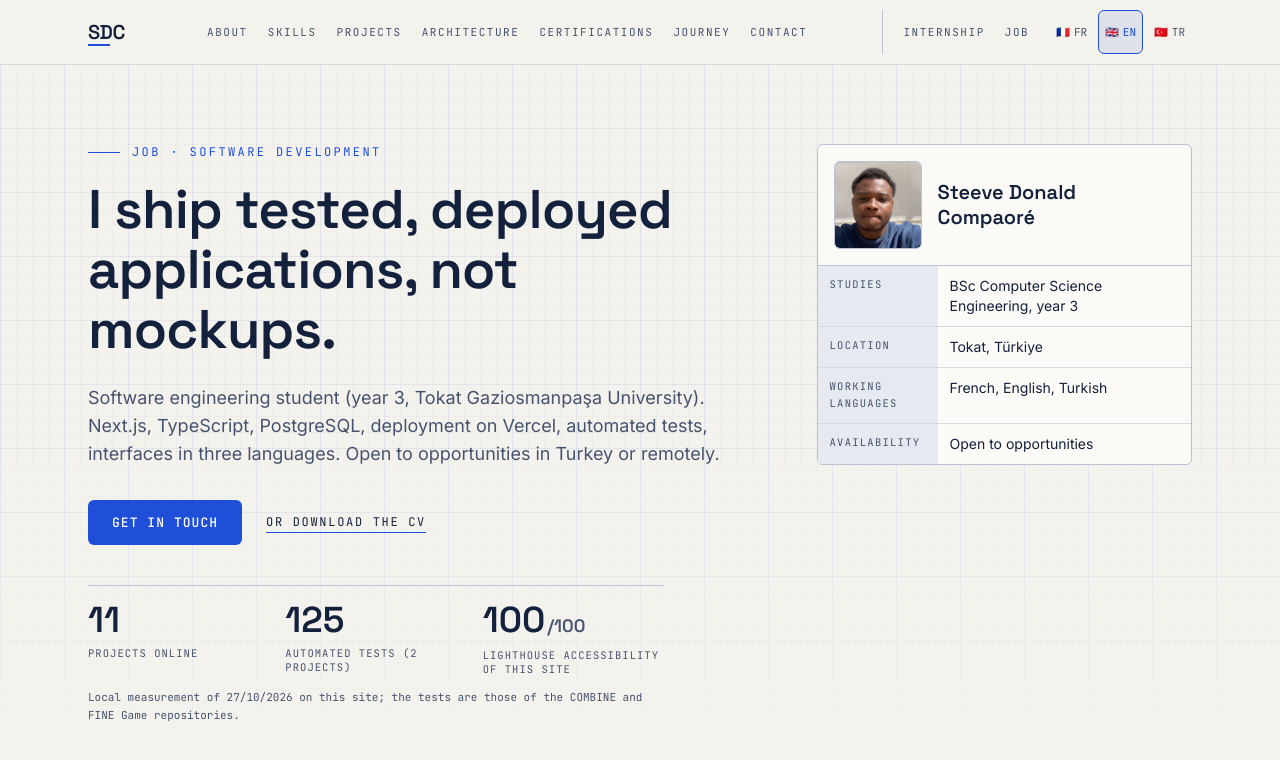
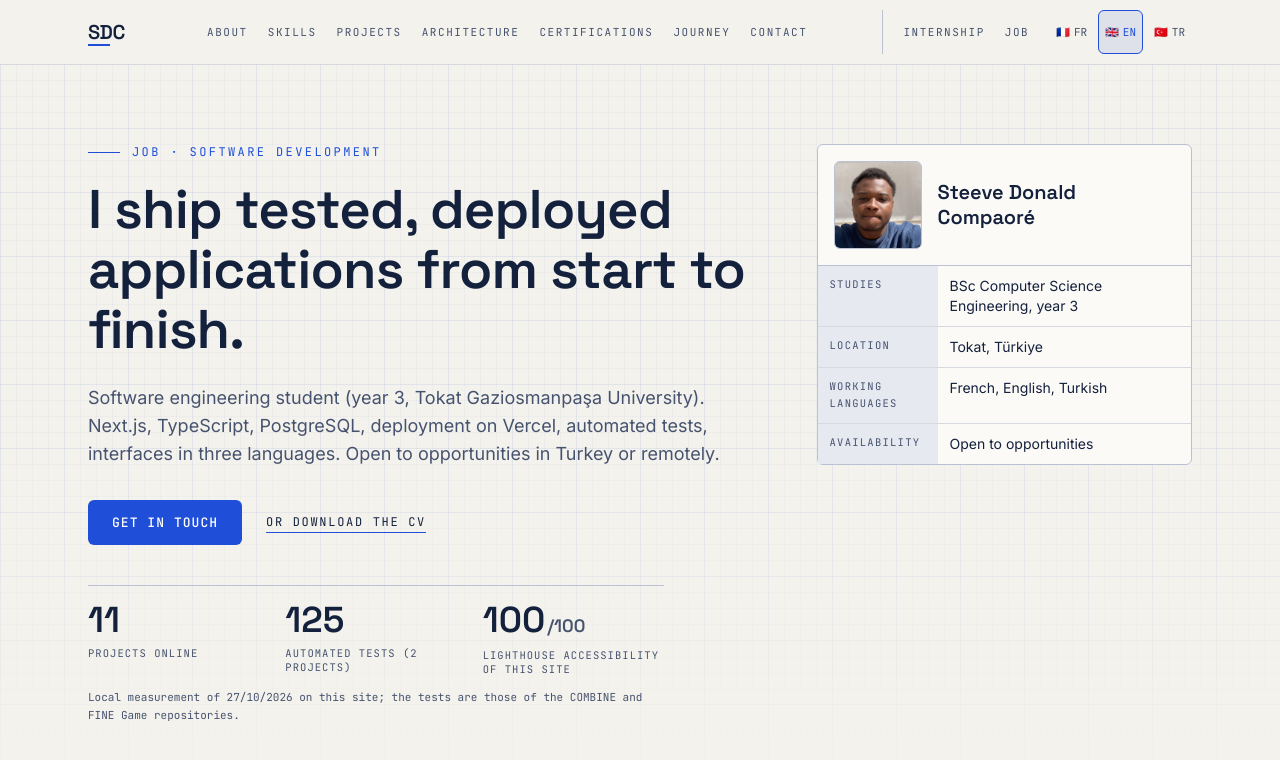
Before and after one commit to dosteeve2-hash/portfolio-v2, a Next.js app: page /en/emploi in a window 1280 px wide. Shown: the top 760 px of the page. Built offline with nearby package versions, Linux system fonts and the light colour scheme.

Commit message:
fix(emploi): titre honnête, sans « pas des maquettes » (plusieurs projets sont des aperçus)
Co-Authored-By: Claude Sonnet 5.5 <noreply@anthropic.com>

```diff
--- a/content/entry.ts
+++ b/content/entry.ts
@@ -143,7 +143,7 @@ const fr: EntryLocale = {
     metaDescription:
       'Applications testées et déployées : Next.js, TypeScript, PostgreSQL, Vercel. Études de cas avec architecture et preuves, CV et contact.',
     kicker: 'Emploi · Développement logiciel',
-    title: 'Je livre des applications testées et déployées, pas des maquettes.',
+    title: 'Je livre des applications testées et déployées de A à Z.',
     lead: "Étudiant en génie logiciel (3e année, Université de Tokat Gaziosmanpaşa). Next.js, TypeScript, PostgreSQL, déploiement sur Vercel, tests automatisés, interfaces en trois langues. Ouvert aux opportunités en Turquie ou à distance.",
     contact: 'Me contacter',
     cv: 'ou télécharger le CV',
@@ -234,7 +234,7 @@ const en: EntryLocale = {
     metaDescription:
       'Tested, deployed applications: Next.js, TypeScript, PostgreSQL, Vercel. Case studies with architecture and evidence, CV and contact.',
     kicker: 'Job · Software development',
-    title: 'I ship tested, deployed applications, not mockups.',
+    title: 'I ship tested, deployed applications from start to finish.',
     lead: 'Software engineering student (year 3, Tokat Gaziosmanpaşa University). Next.js, TypeScript, PostgreSQL, deployment on Vercel, automated tests, interfaces in three languages. Open to opportunities in Turkey or remotely.',
     contact: 'Get in touch',
     cv: 'or download the CV',
@@ -324,7 +324,7 @@ const tr: EntryLocale = {
     metaDescription:
       'Test edilmiş ve yayına alınmış uygulamalar: Next.js, TypeScript, PostgreSQL, Vercel. Mimari ve kanıtlarla örnek çalışmalar, CV ve iletişim.',
     kicker: 'İş · Yazılım geliştirme',
-    title: 'Maket değil, test edilmiş ve yayına alınmış uygulamalar teslim ederim.',
+    title: 'Baştan sona test edilmiş ve yayına alınmış uygulamalar teslim ederim.',
     lead: 'Yazılım mühendisliği öğrencisi (3. sınıf, Tokat Gaziosmanpaşa Üniversitesi). Next.js, TypeScript, PostgreSQL, Vercel’de yayına alma, otomatik testler, üç dilli arayüzler. Türkiye’de veya uzaktan fırsatlara açığım.',
     contact: 'Benimle iletişime geç',
     cv: 'ya da CV’yi indir',
```
